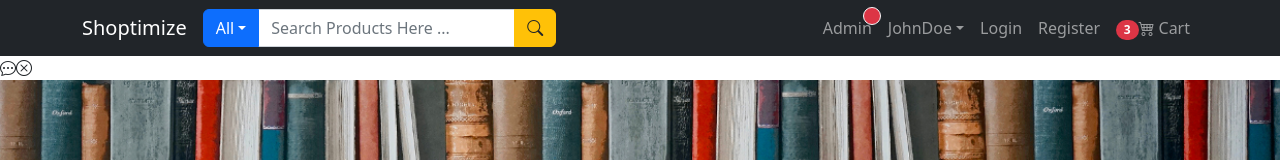
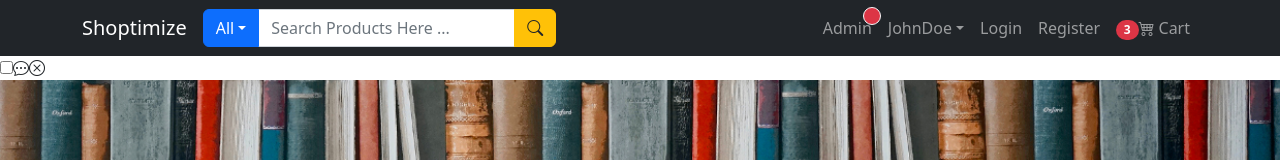
Before and after one commit to ShanchaiZ/MERN-ecommerce, a React (Create React App) app in the folder frontend/: page / in a window 1280 px wide. Shown: the top 160 px of the page. Built offline with nearby package versions, Linux system fonts and the light colour scheme.

Commit message:
added and associated the chat icons with the checkbox

```diff
--- a/frontend/src/components/user/UserChatComponent.js
+++ b/frontend/src/components/user/UserChatComponent.js
@@ -1,8 +1,12 @@
 const UserChatComponent = () => {
     return (
         <>
-            <i className="bi bi-chat-dots"></i>
-            <i className="bi bi-x-circle"></i>
+            <input type="checkbox" id="check" />
+            <label className="chat-btn" htmlFor="check">
+                <i className="bi bi-chat-dots"></i>
+                <i className="bi bi-x-circle"></i>
+            </label>
+
         </>
     )
 };
```
